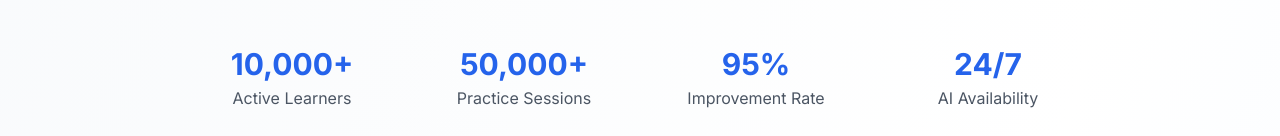
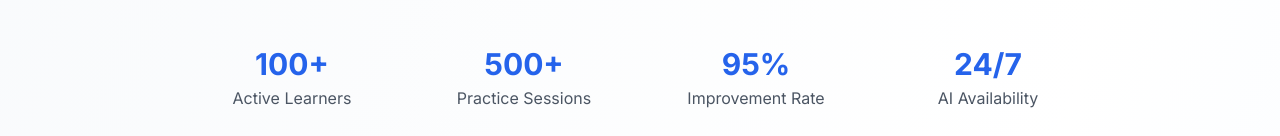
Before and after one commit to Mithilesh7723/HorizonTalk, a Next.js app: page / in a window 1280 px wide. Shown: the part 559-695 px from the top of the page. Built offline with nearby package versions, Linux system fonts and the light colour scheme; no server answers.

Commit message:
Update landing-page.tsx

```diff
--- a/components/landing-page.tsx
+++ b/components/landing-page.tsx
@@ -183,8 +183,8 @@ export function LandingPage() {
   ]
 
   const stats = [
-    { number: "10,000+", label: "Active Learners" },
-    { number: "50,000+", label: "Practice Sessions" },
+    { number: "100+", label: "Active Learners" },
+    { number: "500+", label: "Practice Sessions" },
     { number: "95%", label: "Improvement Rate" },
     { number: "24/7", label: "AI Availability" },
   ]
```
